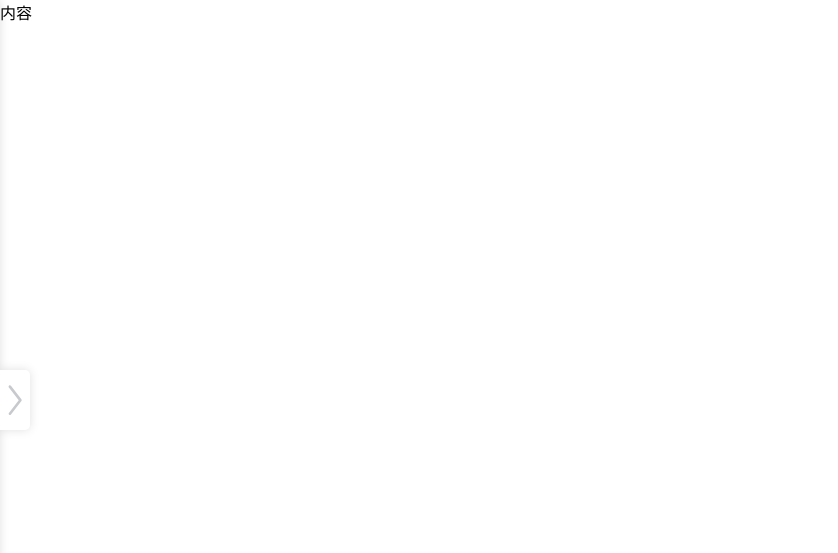
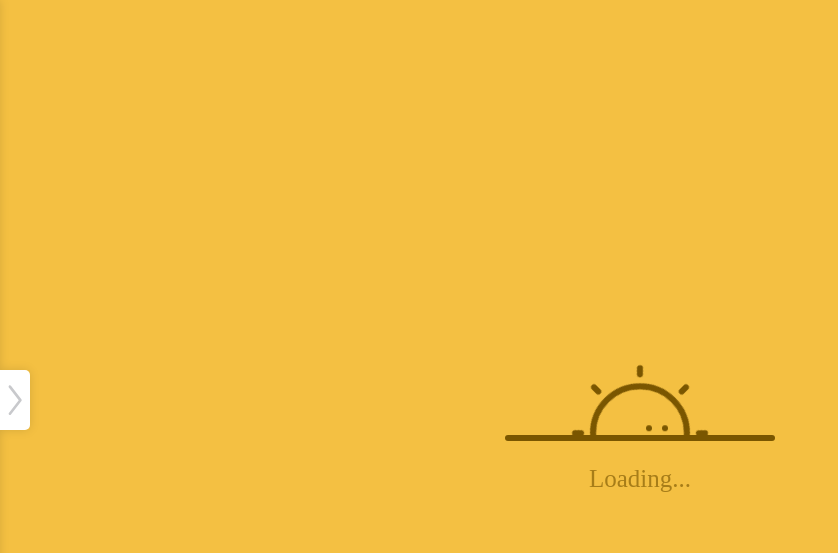
Before and after one commit to lvdengming/demo, a website: page src/index.html in a window 1280 px wide. Shown: the whole page, without its empty margins (0-838 px from the left). Drawn offline with Linux system fonts and the light colour scheme.

Commit message:
create: 添加 loading 动画、优化项目结构

```diff
--- a/index.html
+++ b/src/index.html
@@ -6,7 +6,23 @@
   <meta http-equiv="X-UA-Compatible" content="IE=edge">
   <meta name="viewport" content="width=device-width, initial-scale=1.0">
   <title>h5 demos</title>
-  <link rel="stylesheet" href="./index.css">
+  <link rel="stylesheet" href="./style/aside.css">
+  <link rel="stylesheet" href="./style/main.css">
+  <style>
+    :root {
+      --border-color: #dcdfe6;
+      --primary-font-color: #303133;
+      --regular-font-color: #606266;
+      --primary-bg-color: #5a9cf8;
+      --shadow-color: rgba(0, 0, 0, .12);
+    }
+
+    * {
+      margin: 0;
+      padding: 0;
+      box-sizing: border-box;
+    }
+  </style>
 </head>
 
 <body>
@@ -51,7 +67,25 @@
       </svg>
     </div>
   </aside>
-  <article>内容</article>
+
+  <main>
+    <div class="loading">
+      <div class="sun">
+        <div class="sun-body">
+          <div class="line" style="--i: 1"></div>
+          <div class="line" style="--i: 2"></div>
+          <div class="line" style="--i: 3"></div>
+          <div class="line" style="--i: 4"></div>
+          <div class="line" style="--i: 5"></div>
+          <div class="line" style="--i: 6"></div>
+          <div class="line" style="--i: 7"></div>
+          <div class="line" style="--i: 8"></div>
+        </div>
+        <div class="eye"></div>
+      </div>
+      <div class="horizon"></div>
+    </div>
+  </main>
 </body>
 
 </html>
--- a/index.css
+++ b/src/style/aside.css
@@ -1,16 +1,3 @@
-:root {
-  --border-color: #dcdfe6;
-  --primary-font-color: #303133;
-  --regular-font-color: #606266;
-  --primary-bg-color: #5a9cf8;
-  --shadow-color: rgba(0, 0, 0, .12);
-}
-
-body {
-  margin: 0;
-  padding: 0;
-}
-
 aside {
   position: fixed;
   top: 0;
@@ -83,7 +70,3 @@ aside .right-button {
   border-bottom-right-radius: 5px;
   transform: translateY(-50%);
 }
-
-article {
-  height: 100vh;
-}
--- /dev/null
+++ b/src/style/main.css
@@ -0,0 +1,140 @@
+main {
+  --light-color: #f4c042;
+  --dark-color: #7a5600;
+  --animation-style: 2.7s linear infinite;
+
+  display: flex;
+  justify-content: center;
+  align-items: center;
+  height: 100vh;
+  background-color: var(--light-color);
+}
+
+.loading {
+  position: relative;
+  width: 300px;
+  height: 300px;
+}
+
+.loading .sun {
+  position: absolute;
+  top: 135px;
+  left: 82px;
+  width: 136px;
+  height: 136px;
+  animation: sun var(--animation-style);
+}
+
+.loading .sun .sun-body {
+  position: absolute;
+  top: 18px;
+  left: 18px;
+  width: 100px;
+  height: 100px;
+  border-radius: 50%;
+  border: 6px solid var(--dark-color);
+  animation: sun-body var(--animation-style);
+}
+
+.sun .sun-body .line {
+  position: absolute;
+  top: -24px;
+  left: calc(50% - 3px);
+  width: 6px;
+  height: 12px;
+  border-radius: 3px;
+  background-color: var(--dark-color);
+  transform: rotate(calc(var(--i) * 45deg));
+  transform-origin: center 68px;
+}
+
+.loading .sun .eye {
+  position: absolute;
+  top: 60px;
+  left: 40px;
+  width: 6px;
+  height: 6px;
+  border-radius: 50%;
+  background-color: var(--dark-color);
+  box-shadow: 16px 0 var(--dark-color);
+  animation: eye var(--animation-style);
+}
+
+.loading .horizon {
+  position: absolute;
+  bottom: 0;
+  width: 100%;
+  height: 115px;
+  background-color: var(--light-color);
+}
+
+/* 水平线 */
+.loading .horizon::before {
+  content: '';
+  position: absolute;
+  left: 5%;
+  width: 90%;
+  height: 6px;
+  border-radius: 3px;
+  background-color: var(--dark-color);
+}
+
+/* loading 文案 */
+.loading .horizon::after {
+  content: 'Loading...';
+  position: absolute;
+  top: 30px;
+  width: 100%;
+  text-align: center;
+  font-size: 25px;
+  color: var(--dark-color);
+  animation: text var(--animation-style);
+}
+
+@keyframes sun {
+  0% {
+    transform: translateY(0);
+  }
+
+  40%,
+  70% {
+    transform: translateY(-40px);
+  }
+}
+
+@keyframes sun-body {
+  40% {
+    transform: rotate(0);
+  }
+
+  50%,
+  100% {
+    transform: rotate(45deg);
+  }
+}
+
+@keyframes eye {
+  50%,
+  60% {
+    transform: scaleY(1);
+  }
+
+  55% {
+    transform: scaleY(0.1);
+  }
+
+  70%,
+  100% {
+    transform: translateX(34px);
+  }
+}
+
+@keyframes text {
+  40% {
+    opacity: 1;
+  }
+
+  60% {
+    opacity: 0;
+  }
+}
```
Also changed, not shown: package.json (+5 -5 lines).
